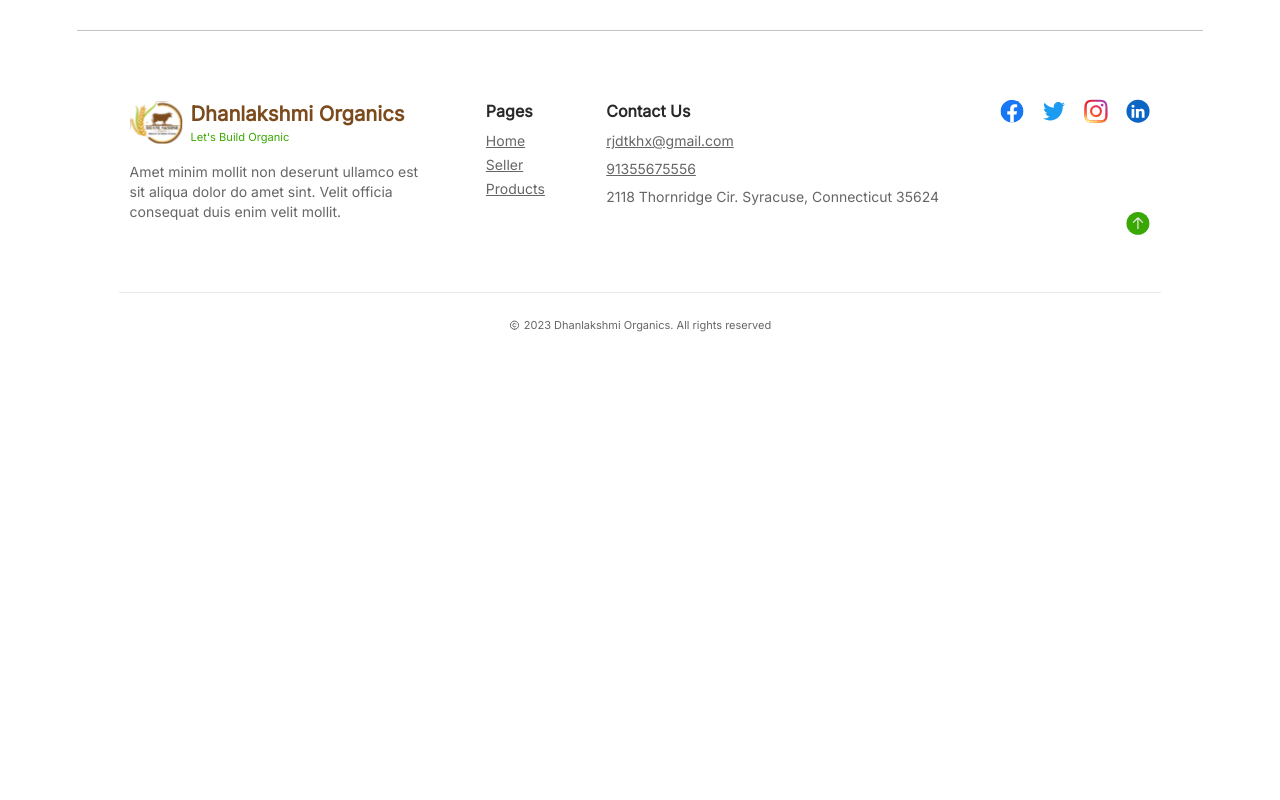
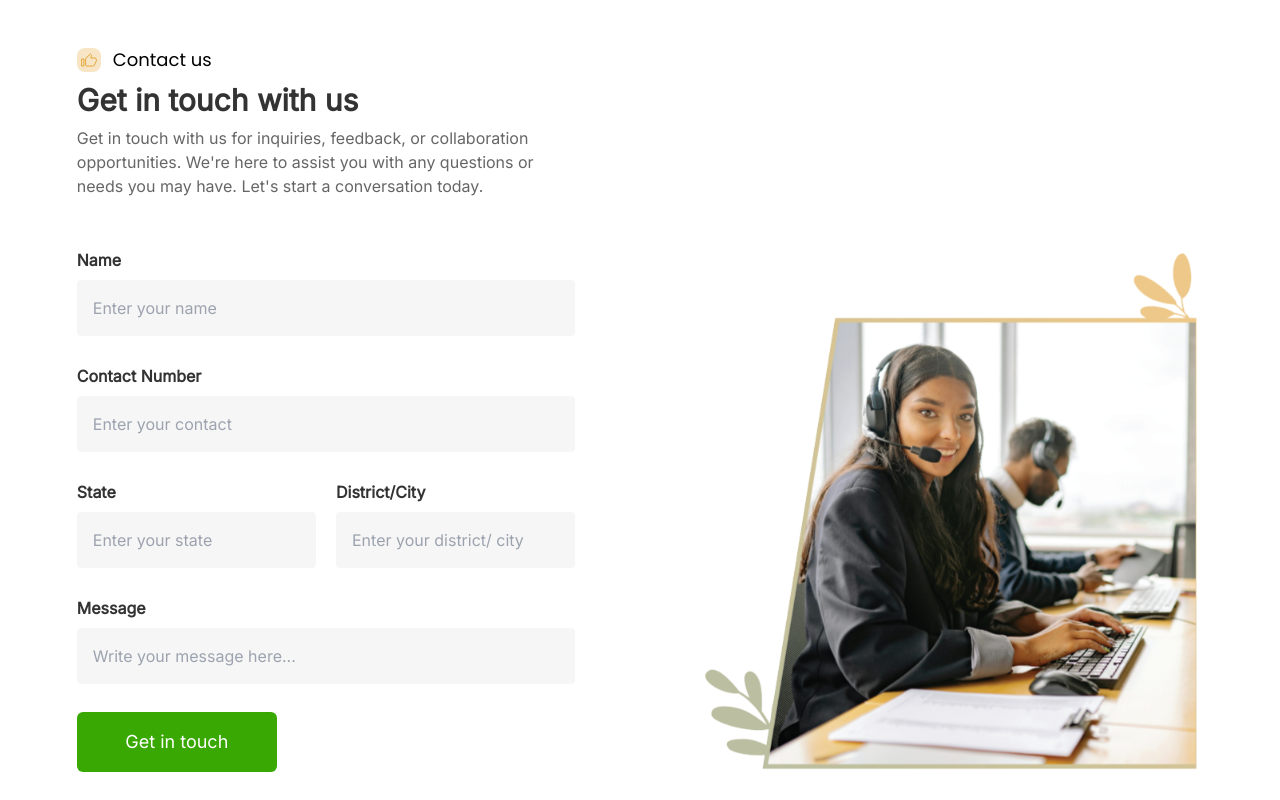
Before and after one commit to neon-lab-dev/DhanlakshmiFrontend, a React (Create React App) app: page /seller in a window 1280 px wide. Shown: the part 1980-2780 px from the top of the page. Before the commit the page ends 2341 px from the top, so only its background shows below. Built offline with nearby package versions, Linux system fonts and the light colour scheme.

Commit message:
fix: contact form

```diff
--- a/package.json
+++ b/package.json
@@ -7,6 +7,7 @@
     "postcss-cli": "^11.0.0",
     "react": "^18.2.0",
     "react-dom": "^18.2.0",
+    "react-hook-form": "^7.51.3",
     "react-router-dom": "^6.22.3",
     "react-scripts": "5.0.1",
     "tailwind-merge": "^2.2.2",
--- /dev/null
+++ b/src/components/ErrorLine.jsx
@@ -0,0 +1,10 @@
+import { twMerge } from "tailwind-merge";
+
+const ErrorLine = ({ error, className, ...props }) => {
+  return (
+    <div className={twMerge("text-red-400 text-sm", className)} {...props}>
+      {error}
+    </div>
+  );
+};
+export default ErrorLine;
--- /dev/null
+++ b/src/components/Form.jsx
@@ -0,0 +1,78 @@
+import React from "react";
+import Button from "./Button";
+import Input from "./Input";
+import { useForm } from "react-hook-form";
+import ErrorLine from "./ErrorLine";
+const Form = () => {
+  const {
+    register,
+    handleSubmit,
+    formState: { errors },
+  } = useForm();
+
+  const onSubmit = (data) => {
+    console.log(data);
+  };
+
+  return (
+    <form
+      onSubmit={handleSubmit(onSubmit)}
+      className="flex flex-col gap-7 w-full"
+    >
+      <div className="flex flex-col gap-2">
+        <p className="text-heading text-base font-600">Name</p>
+        <Input
+          type="text"
+          placeholder="Enter your name"
+          {...register("name", { required: true })}
+        />
+        {errors.name && <ErrorLine error="Name is required" />}
+      </div>
+      <div className="flex flex-col gap-2">
+        <p className="text-heading text-base font-600">Contact Number</p>
+        <Input
+          type="text"
+          placeholder="Enter your contact"
+          {...register("contact", { required: true })}
+        />
+        {errors.contact && <ErrorLine error="Contact is required" />}
+      </div>
+
+      <div className="flex items-center justify-between gap-5 w-full">
+        <div className="flex flex-col gap-2 w-full">
+          <p className="text-heading text-base font-600">State</p>
+          <Input
+            type="text"
+            placeholder="Enter your state"
+            {...register("state", { required: true })}
+          />
+          {errors.state && <ErrorLine error="State is required" />}
+        </div>
+
+        <div className="flex flex-col gap-2 w-full">
+          <p className="text-heading text-base font-600">District/City</p>
+          <Input
+            type="text"
+            placeholder="Enter your district/ city"
+            {...register("district", { required: true })}
+          />
+          {errors.district && <ErrorLine error="District is required" />}
+        </div>
+      </div>
+
+      <div className="flex flex-col gap-2">
+        <p className="text-heading text-base font-600">Message</p>
+        <Input
+          type="text"
+          placeholder="Write your message here..."
+          {...register("message", { required: true })}
+        />
+        {errors.message && <ErrorLine error="Message is required" />}
+      </div>
+
+      <Button className="w-[200px]">Get in touch</Button>
+    </form>
+  );
+};
+
+export default Form;
--- /dev/null
+++ b/src/components/GetInTouch.jsx
@@ -0,0 +1,43 @@
+import React from "react";
+import thumbsUp from "../assets/icons/thumbsup.svg";
+import getInTouch from "../assets/images/get-in-touch.png";
+import Form from "./Form";
+
+const GetInTouch = () => {
+  return (
+    <section className="wrapper">
+      <div className="w-full py-12 flex flex-col gap-12">
+        {/* Heading */}
+        <div className="flex flex-col gap-2 items-center md:items-start">
+          <div className="flex items-center justify-center md:justify-start gap-3">
+            <div className="p-1 rounded-lg w-6 h-6 flex justify-center items-center bg-bgBox/25">
+              <img src={thumbsUp} alt="" />
+            </div>
+            <span className="text-lg font-Poppins">Contact us</span>
+          </div>
+          <h3 className="text-3xl font-700 text-center max-w-[350px] md:max-w-none">
+            Get in touch with us
+          </h3>
+          <p className="text-base w-[90%] text-center md:text-left max-w-[500px] text-bodyText">
+            Get in touch with us for inquiries, feedback, or collaboration
+            opportunities. We're here to assist you with any questions or needs
+            you may have. Let's start a conversation today.
+          </p>
+        </div>
+
+        <div className="flex items-center justify-between gap-12 xl:gap-32">
+          <Form />
+          <div className="hidden lg:block min-w-[500px] max-w-[600px]">
+            <img
+              src={getInTouch}
+              alt=""
+              className="w-full h-full object-contain object-right"
+            />
+          </div>
+        </div>
+      </div>
+    </section>
+  );
+};
+
+export default GetInTouch;
--- a/src/components/GetInTouch/Form.jsx
+++ /dev/null
@@ -1,68 +0,0 @@
-import React from 'react';
-
-const Form = ({handleUserSignUpModal}) => {
-    return (
-        <div className='flex flex-col gap-8'>
-             <div>
-            <p className="font-Inter text-heading text-base font-600">Name</p>
-            <input
-              className="mt-4 bg-bgGray py-[17px] px-4 rounded focus:border border-primary focus:outline-none w-full"
-              type="text"
-              name=""
-              id=""
-              placeholder="Enter your name"
-            />
-          </div>
-
-             <div>
-            <p className="font-Inter text-heading text-base font-600">Contact Number</p>
-            <input
-              className="mt-4 bg-bgGray py-[17px] px-4 rounded focus:border border-primary focus:outline-none w-full"
-              type="text"
-              name=""
-              id=""
-              placeholder="Enter your contact"
-            />
-          </div>
-
-             <div className='flex items-center justify-between gap-5'>
-             <div>
-            <p className="font-Inter text-heading text-base font-600">State</p>
-            <input
-              className="mt-4 bg-bgGray py-[17px] px-4 rounded focus:border border-primary focus:outline-none"
-              type="text"
-              name=""
-              id=""
-              placeholder="Enter your state"
-            />
-          </div>
-
-             <div>
-            <p className="font-Inter text-heading text-base font-600">District/City</p>
-            <input
-              className="mt-4 bg-bgGray py-[17px] px-4 rounded focus:border border-primary focus:outline-none"
-              type="text"
-              name=""
-              id=""
-              placeholder="Enter your district/ city"
-            />
-          </div>
-             </div>
-
-             <div>
-            <p className="font-Inter text-heading text-base font-600">Message</p>
-            <input
-              className="mt-4 bg-bgGray py-[17px] px-4 rounded focus:border border-primary focus:outline-none w-full"
-              type="text"
-              name=""
-              id=""
-              placeholder="Write your message here..."
-            />
-          </div>
-
-          <button onClick={handleUserSignUpModal} className='bg-primary rounded py-4 px-6 text-white font-Inter text-lg w-1/2'>Get in Touch</button>
-        </div>
-    );
-};
-
-export default Form;
--- a/src/components/GetInTouch/GetInTouch.jsx
+++ /dev/null
@@ -1,62 +0,0 @@
-import React from "react";
-import thumbsUp from "../../assets/icons/thumbsup.svg";
-import getInTouch from "../../assets/images/get-in-touch.png";
-import Form from "./Form";
-import { useState } from "react";
-import SellerSignUpModal from "../SignUpModal/SellerSignUpModal";
-import UserSignUpModal from "../SignUpModal/UserSignUpModal";
-
-const GetInTouch = () => {
-  const [isSellerModalOpen, setIsSellerModalOpen] = useState(false);
-
-  const handleSellerSignUpModal = () => {
-    setIsSellerModalOpen(!isSellerModalOpen);
-  };
-
-  const [isUserModalOpen, setIsUserModalOpen] = useState(false);
-
-  const handleUserSignUpModal = () => {
-    setIsUserModalOpen(!isUserModalOpen);
-  };
-  return (
-    <div>
-      <div>
-        {/* Heading */}
-        <div className="flex flex-col gap-6">
-          <div className="flex items-center justify-center lg:justify-start gap-3">
-            <div className="p-[6px] rounded-lg w-6 h-6 flex justify-center items-center bg-bgBox/25">
-              <img src={thumbsUp} alt="" />
-            </div>
-            <p className="font-Inter text-heading text-lg font-400">
-              Contact us
-            </p>
-          </div>
-
-          <h1 className="font-Inter text-center lg:text-start font-700 text-[32px] text-heading capitalize">
-            Get in touch with us
-          </h1>
-
-          <p className="font-Inter text-center lg:text-start font-400 text-base text-bodyText w-[489px]">
-            Get in touch with us for inquiries, feedback, or collaboration
-            opportunities. We're here to assist you with any questions or needs
-            you may have. Let's start a conversation today.
-          </p>
-        </div>
-
-        <div className="flex items-center justify-between">
-        {/* <Form handleSellerSignUpModal={handleSellerSignUpModal}/> */}
-        <Form handleUserSignUpModal={handleUserSignUpModal}/>
-
-          <div className="hidden lg:block">
-            <img src={getInTouch} alt="" />
-          </div>
-        </div>
-      </div>
-      {/* <SellerSignUpModal isSellerModalOpen={isSellerModalOpen} setIsSellerModalOpen={setIsSellerModalOpen}/> */}
-
-      <UserSignUpModal isUserModalOpen={isUserModalOpen} setIsUserModalOpen={setIsUserModalOpen}/>
-    </div>
-  );
-};
-
-export default GetInTouch;
--- a/src/components/Input.jsx
+++ b/src/components/Input.jsx
@@ -4,12 +4,19 @@
  * PRESSED - [ ADD THE OUTLINE & LABEL MOVED TO TOP ]
  */
 
-import React from 'react'
+import React from "react";
+import { twMerge } from "tailwind-merge";
 
-const Input = () => {
+const Input = ({ className, ...props }) => {
   return (
-    <div>Input</div>
-  )
-}
+    <input
+      className={twMerge(
+        "bg-bgGray  p-4 rounded focus:border border-primary focus:outline-none w-full",
+        className
+      )}
+      {...props}
+    />
+  );
+};
 
-export default Input
+export default Input;
--- a/src/pages/Seller.jsx
+++ b/src/pages/Seller.jsx
@@ -6,6 +6,7 @@ import sellerCardsInfo from "../assets/data/sellerCardsInfo";
 import InfoCard from "../components/InfoCard";
 import bg from "../assets/images/dotdotdot.svg";
 import TestimonialCard from "../components/TestimonialCard";
+import GetInTouch from "../components/GetInTouch";
 
 const Seller = () => {
   return (
@@ -105,6 +106,7 @@ const Seller = () => {
           ))}
         </div>
       </section>
+      <GetInTouch />
     </div>
   );
 };
```
Also changed, not shown: src/assets/images/get-in-touch.png, 1 other file (tests, documents, lock files or other folders).
